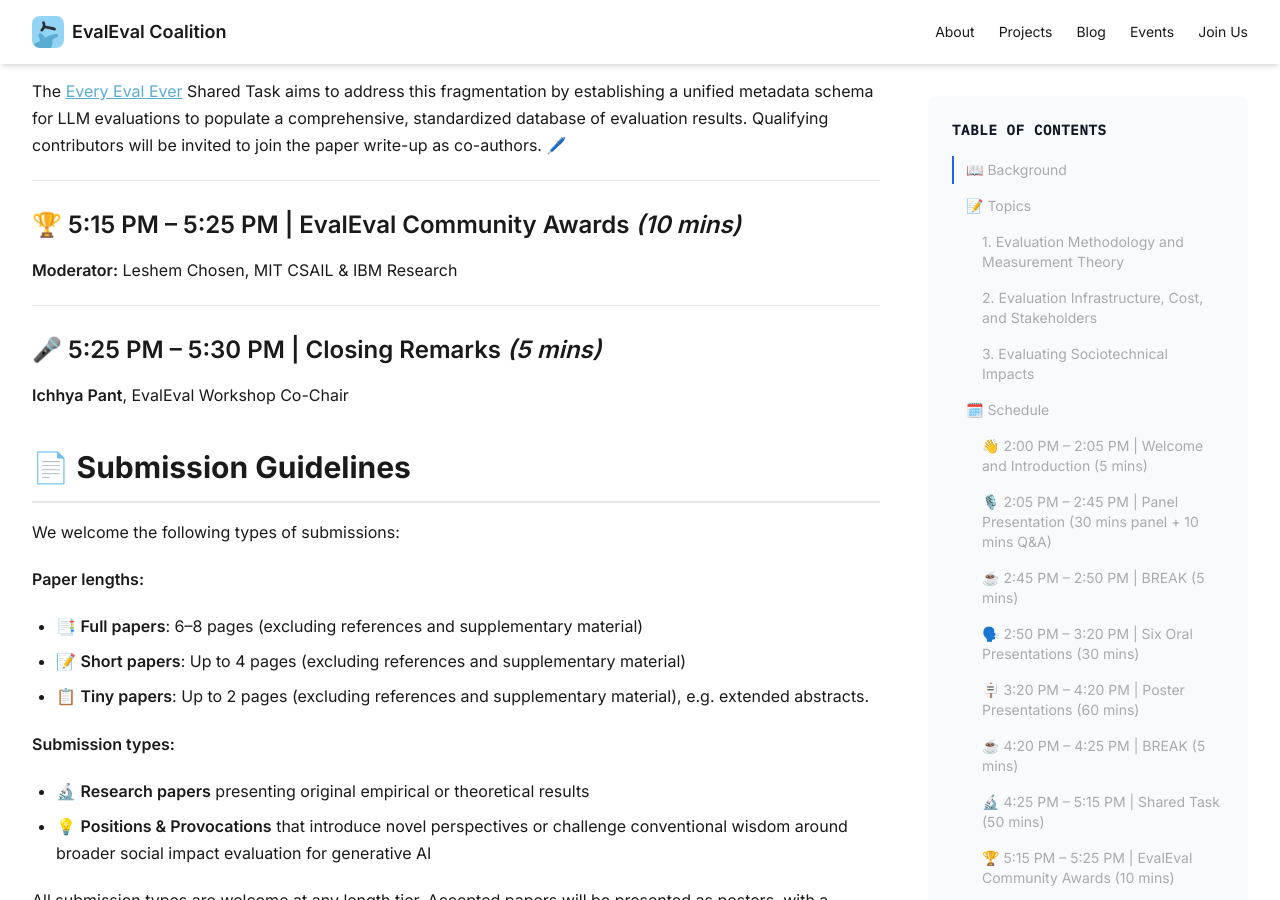
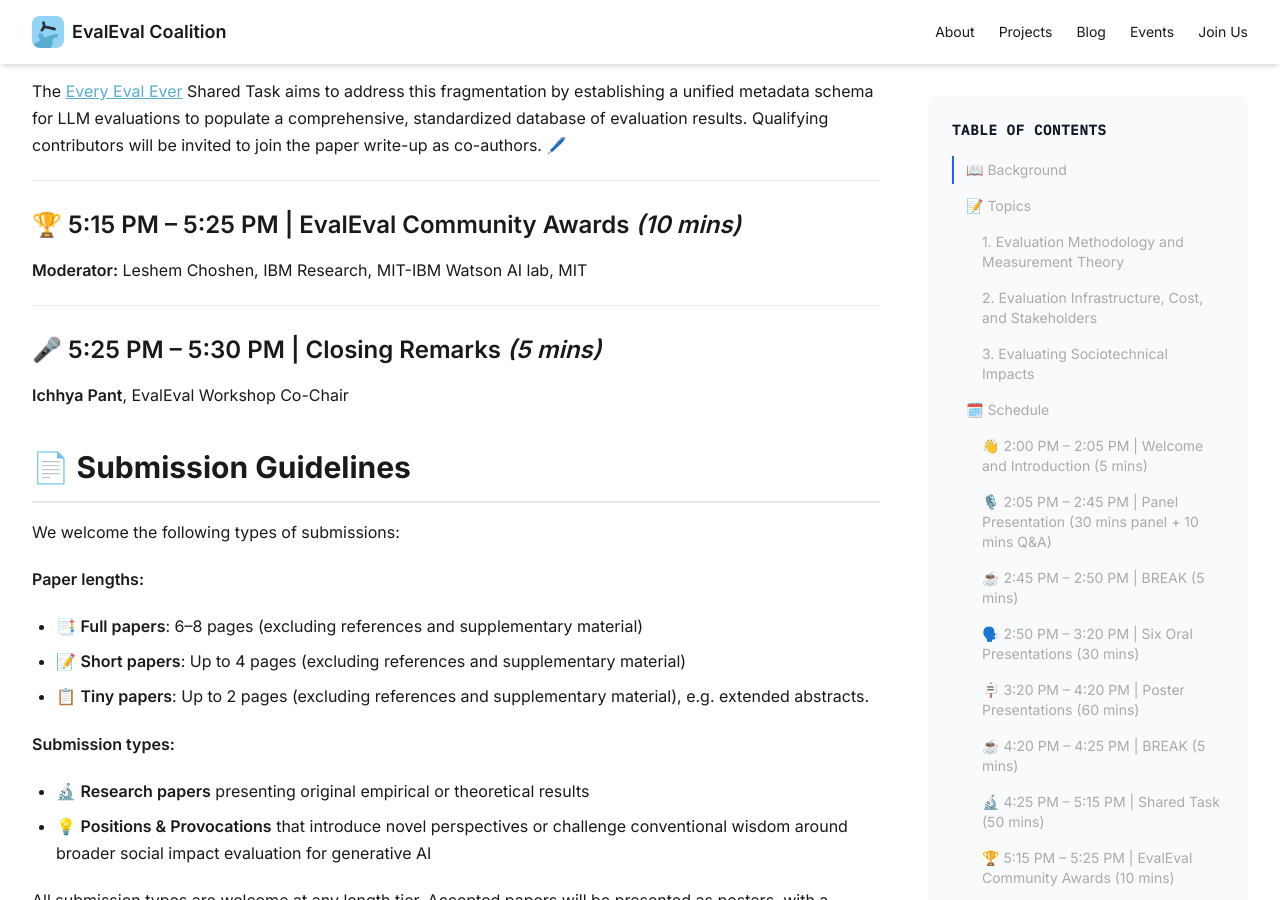
Before and after one commit to evaleval/evaleval.github.io, a Jekyll site: the page built from _events/2026-acl-workshop.md, in a window 1280 px wide and 900 px high, scrolled down 3830 px. Built offline with Jekyll 4.4.1, drawn with Linux system fonts in a browser that asks for light colours; nearby versions of some CDN libraries.

Commit message:
addressed spelling issues

```diff
--- a/_events/2026-acl-workshop.md
+++ b/_events/2026-acl-workshop.md
@@ -112,7 +112,7 @@ The [Every Eval Ever](https://github.com/evaleval/every_eval_ever) Shared Task a
 ---
 
 ### 🏆 5:15 PM – 5:25 PM | EvalEval Community Awards *(10 mins)*
-**Moderator:** Leshem Chosen, MIT CSAIL & IBM Research
+**Moderator:** Leshem Choshen, IBM Research, MIT-IBM Watson AI lab, MIT
 
 ---
 
```
